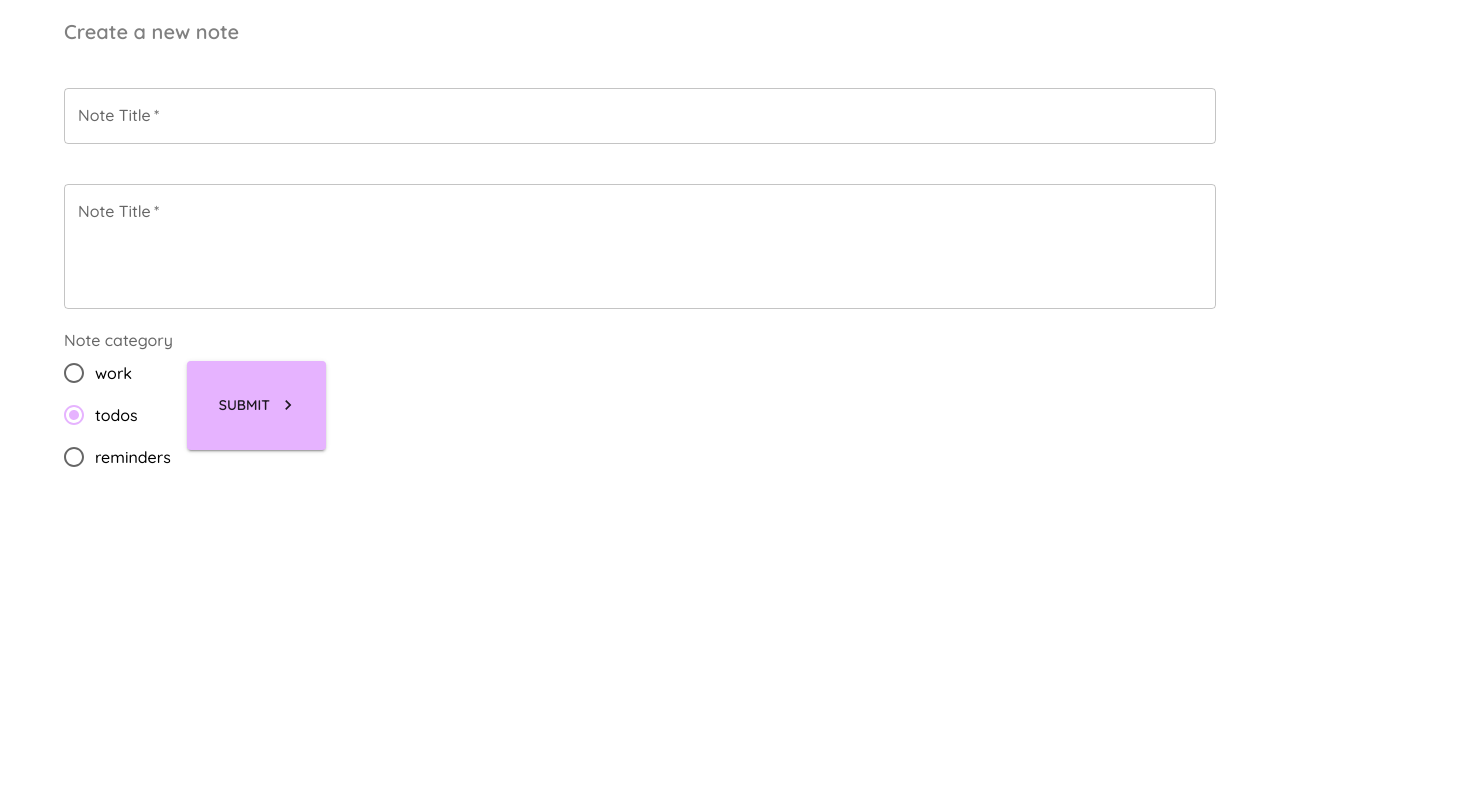
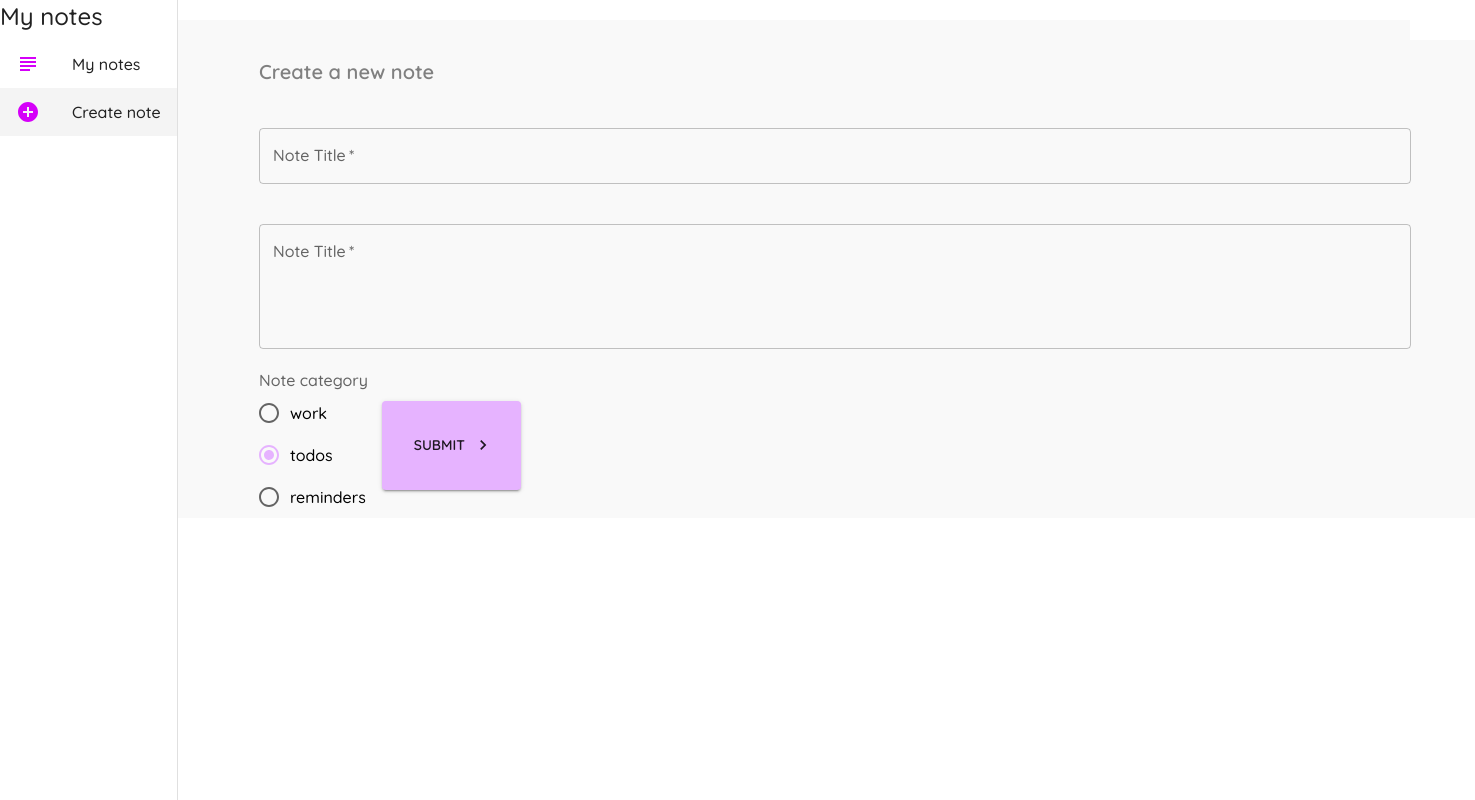
Before and after one commit to GeniaPiano/MUI-practising, a React (Vite) app: page /create in a window 1280 px wide. Shown: the whole page, 1475 px wide, since content can reach past the window. Built offline with nearby package versions, Linux system fonts and the light colour scheme.

Commit message:
added Layout with SideBarLinks

```diff
--- a/src/App.jsx
+++ b/src/App.jsx
@@ -3,6 +3,7 @@ import Notes from "./pages/Notes.jsx";
 import Create from "./pages/Create.jsx";
 import { ThemeProvider, createTheme} from '@mui/material/styles';
 import {purple} from "@mui/material/colors";
+import Layout from "./components/Layout.jsx";
 
 const theme = createTheme({
     palette: {
@@ -25,10 +26,12 @@ function App() {
       return (
             <ThemeProvider theme={theme}>
                 <Router>
-                    <Routes>
-                        <Route exact path="/" element={<Notes/>}/>
-                        <Route path="/create" element={<Create/>} />
-                    </Routes>
+                    <Layout>
+                        <Routes>
+                            <Route exact path="/" element={<Notes/>}/>
+                            <Route path="/create" element={<Create/>} />
+                        </Routes>
+                    </Layout>
                 </Router>
             </ThemeProvider>
   )
--- /dev/null
+++ b/src/components/Layout.jsx
@@ -0,0 +1,102 @@
+import {Drawer, List, ListItem, ListItemIcon, ListItemText, Typography} from "@mui/material";
+import {makeStyles} from "@mui/material";
+import {AddCircleOutlined, SubjectOutlined} from "@mui/icons-material";
+import {useLocation, useNavigate} from "react-router-dom";
+
+const drawerWidth = 480;
+
+// const useStyles = makeStyles({
+//     page: {
+//         background: '#f9f9f9',
+//         width: '100%',
+//         },
+//     drawStyle: {
+//         width: drawerWidth,
+//     },
+//     drawerPaper: {
+//         width: drawerWidth,
+//     },
+//     root: {
+//         display: 'flex',
+//     }
+// });
+
+const menuItems = [
+    {
+        text: 'My notes',
+        icon: <SubjectOutlined color="secondary"/>,
+        path: '/',
+    },
+    {
+        text: 'Create note',
+        icon: <AddCircleOutlined color="secondary"/>,
+        path: '/create',
+    }
+]
+
+export default function Layout({ children }) {
+
+    const navigate = useNavigate();
+    const location = useLocation();
+
+    const styles = {
+        background: '#f9f9f9',
+        width: '100%',
+        display: 'flex',
+        flexDirection: 'column',
+        alignItems: 'center',
+        justifyContent: 'center',
+        marginTop: '20px',
+        marginLeft: '130px'
+    }
+
+    const activeStyle = {
+        background: '#f4f4f4',
+    }
+
+
+    return (
+        <div
+           style={styles}
+        >
+         {/* app bar */}
+
+         {/* side drawer */}
+         <Drawer
+             style={{
+                 width: 240,
+             }}
+             variant="permanent"
+             anchor="left"
+         >
+             <div>
+                 <Typography variant="h5">
+                    My notes
+                 </Typography>
+             </div>
+
+             <List>
+                 {menuItems.map(item => (
+                     <ListItem
+                         button
+                         onClick={() => {
+                             navigate(item.path)
+                         }}
+                         key={item.text}
+                         style={location.pathname === item.path ? activeStyle : null}
+                     >
+                         <ListItemIcon>{item.icon}</ListItemIcon>
+                         <ListItemText primary={item.text}/>
+                     </ListItem>
+                 ))}
+             </List>
+
+         </Drawer>
+
+         <div style={styles}>
+             {children}
+         </div>
+
+     </div>
+    );
+}
```
